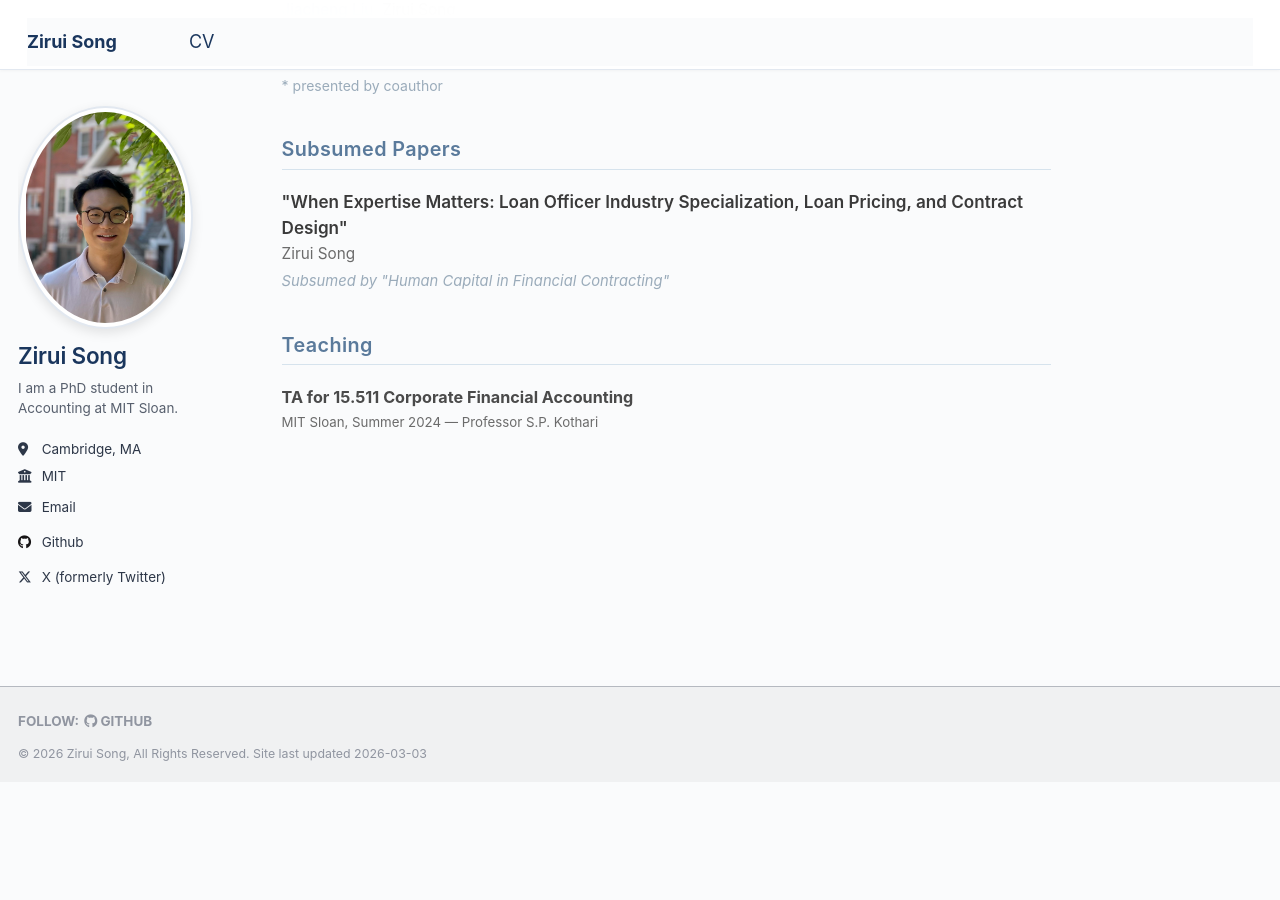
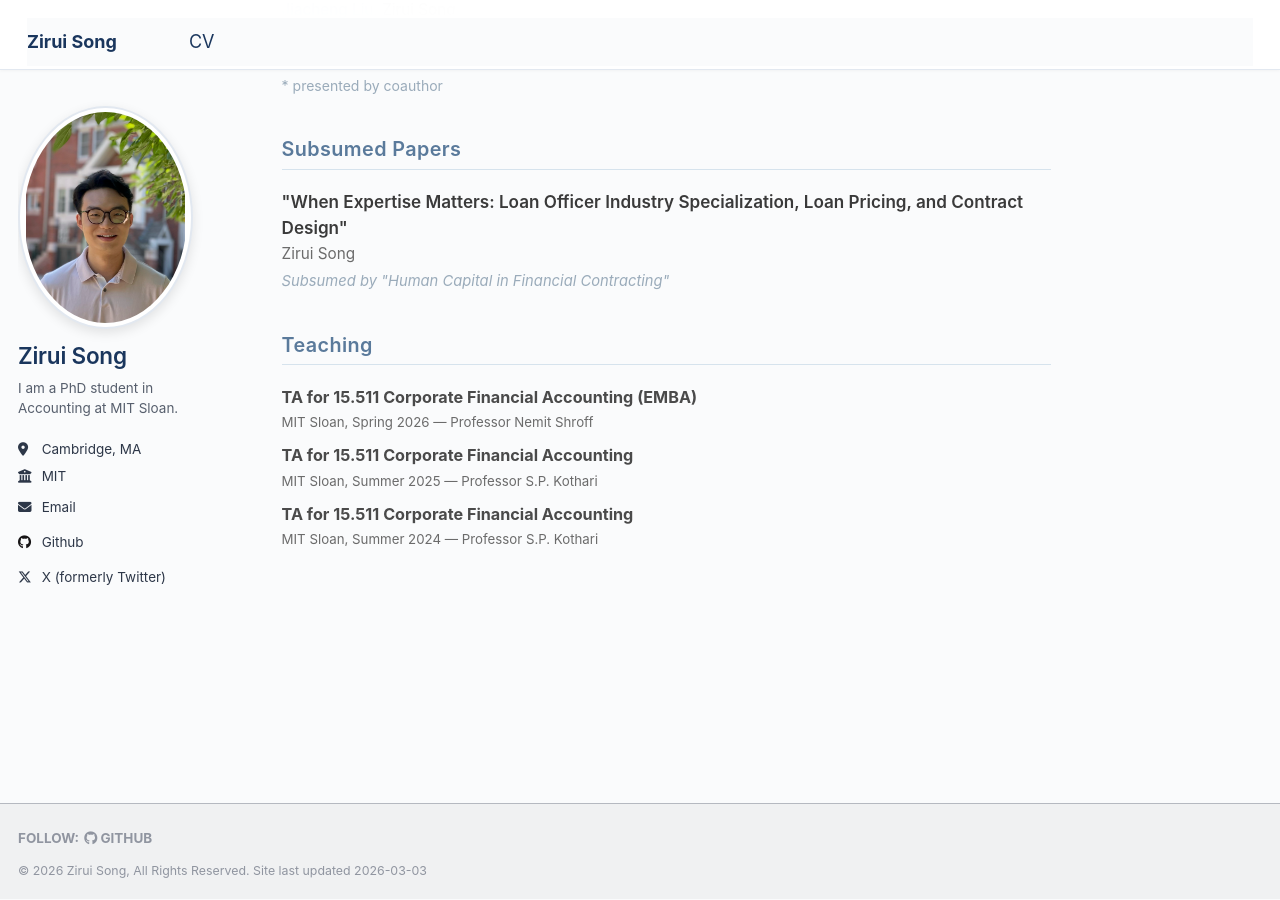
Before and after one commit to zirui-song/zirui-song.github.io, a Jekyll site: the page built from _pages/about.md, in a window 1280 px wide and 900 px high, scrolled down 890 px. Built offline with Jekyll 4.4.1, drawn with Linux system fonts in a browser that asks for light colours; before the commit the page ends 1673 px from its top, so only the background shows below that.

Commit message:
Add Summer 2025 and Spring 2026 EMBA teaching entries
Co-Authored-By: Claude Opus 4.6 <noreply@anthropic.com>

```diff
--- a/_pages/about.md
+++ b/_pages/about.md
@@ -168,6 +168,16 @@ My research interests are <strong>Banking</strong>, <strong>Debt Contracting</st
 <h2>Teaching</h2>
 
 <div class="teaching-item">
+  <strong>TA for 15.511 Corporate Financial Accounting (EMBA)</strong><br>
+  <span class="teaching-detail">MIT Sloan, Spring 2026 — Professor Nemit Shroff</span>
+</div>
+
+<div class="teaching-item">
+  <strong>TA for 15.511 Corporate Financial Accounting</strong><br>
+  <span class="teaching-detail">MIT Sloan, Summer 2025 — Professor S.P. Kothari</span>
+</div>
+
+<div class="teaching-item">
   <strong>TA for 15.511 Corporate Financial Accounting</strong><br>
   <span class="teaching-detail">MIT Sloan, Summer 2024 — Professor S.P. Kothari</span>
 </div>
```
